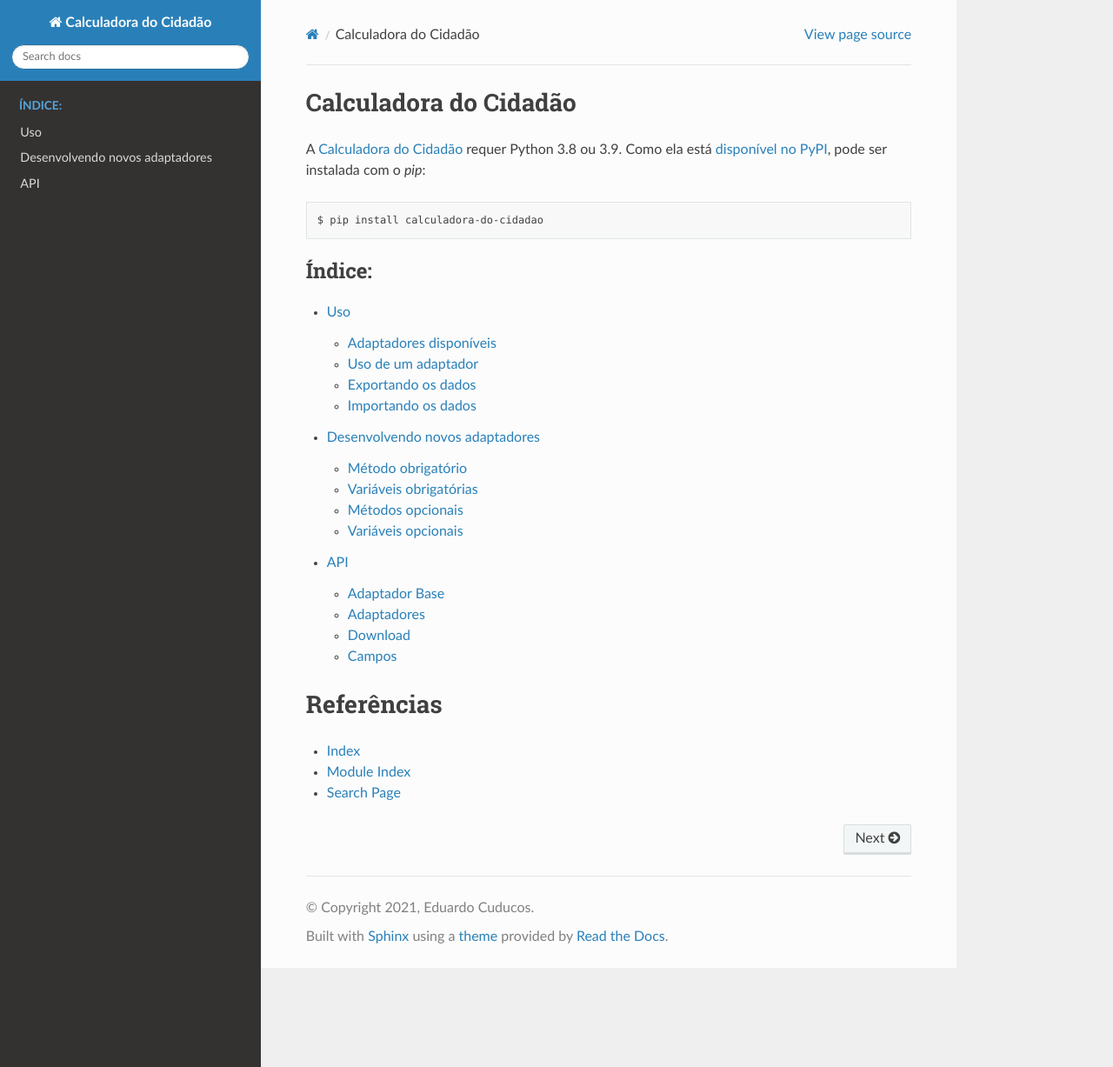
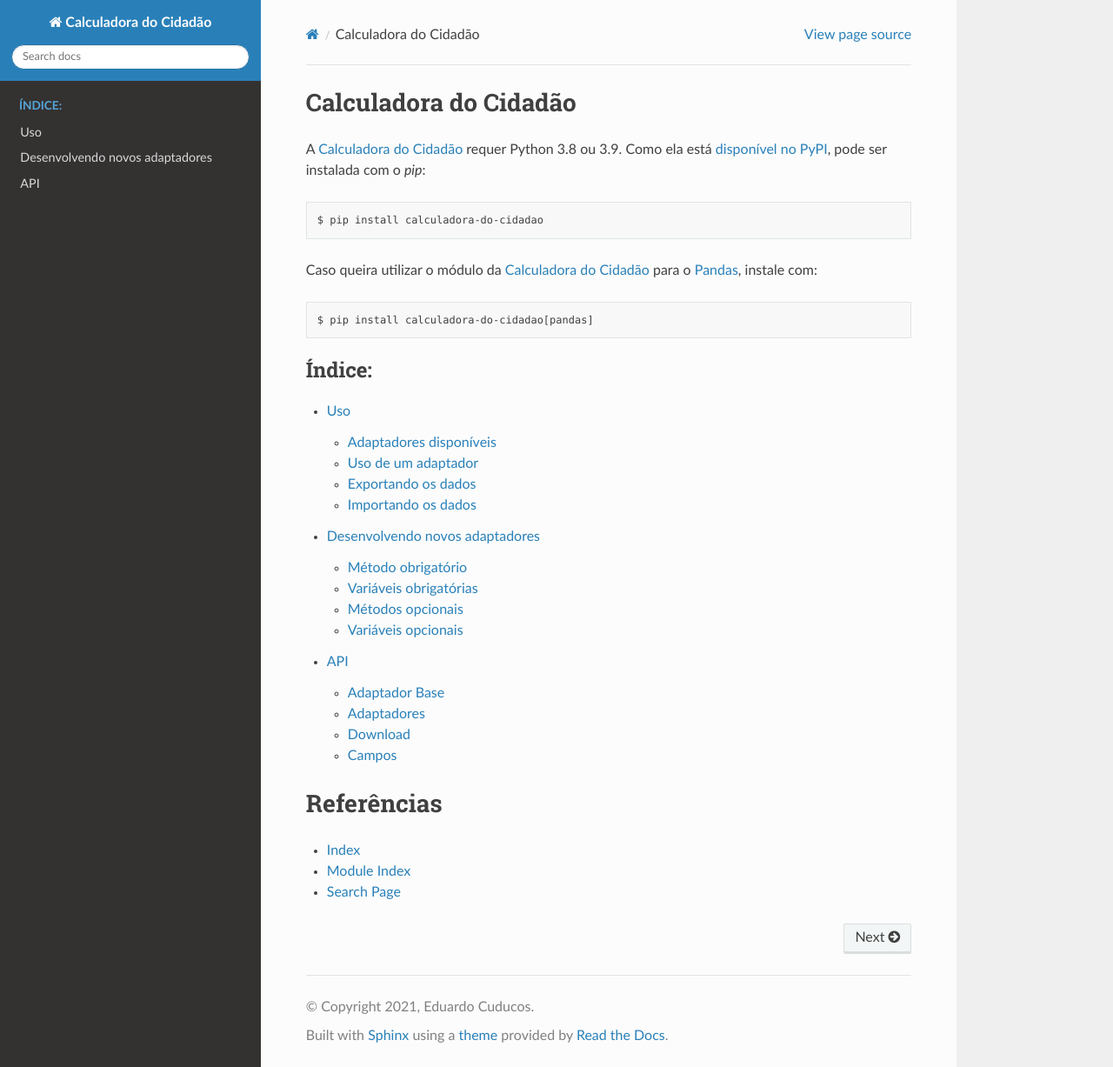
Before and after one commit to cuducos/calculadora-do-cidadao, a Sphinx documentation site: the page built from docs/index.rst, in a window 1280 px wide and 1227 px high. Shown: the whole window at 87% size. Built offline with Sphinx 7.4.7 and the Read the Docs theme 2.0.0, drawn with Linux system fonts in a browser that asks for light colours.

Commit message:
Adds Pandas as an optional dependency

```diff
--- a/docs/index.rst
+++ b/docs/index.rst
@@ -6,6 +6,12 @@
 ::
 
     $ pip install calculadora-do-cidadao
+
+Caso queira utilizar o módulo da  `Calculadora do Cidadão <https://github.com/cuducos/calculadora-do-cidadao>`_ para o `Pandas <https://pandas.pydata.org/>`_, instale com:
+
+::
+
+    $ pip install calculadora-do-cidadao[pandas]
 
 .. toctree::
    :maxdepth: 2
--- a/pyproject.toml
+++ b/pyproject.toml
@@ -31,6 +31,7 @@
 python = "^3.8"
 pip = { version = ">=20.0.0", optional = true }
 lxml = "^4.7.1"
+pandas = { version = ">=1.4.3", optional = true }
 readthedocs-sphinx-ext = { version = ">=2.1.3", optional = true }
 requests = ">=2.22.0"
 sphinx = { version = ">=3.4.3", optional = true }
@@ -69,6 +70,7 @@
 
 [tool.poetry.extras]
 docs = ["pip", "readthedocs-sphinx-ext", "sphinx", "sphinx-rtd-theme"]
+pandas = ["pandas"]
 
 [tool.tox]
 legacy_tox_ini = """
```
Also changed, not shown: CONTRIBUTING.md (+1 -1 lines), 1 other file.
